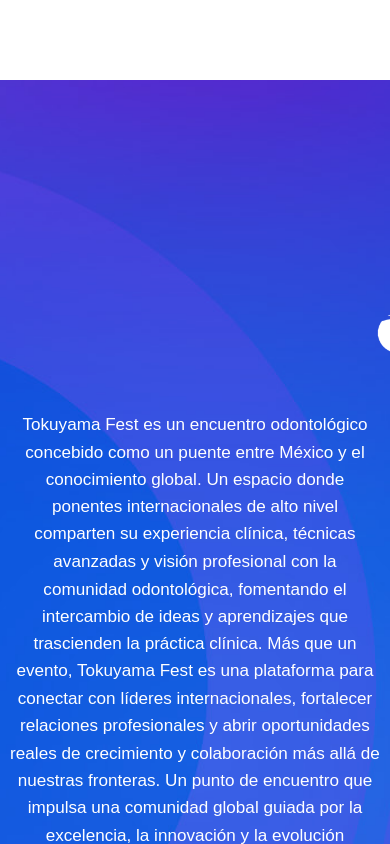
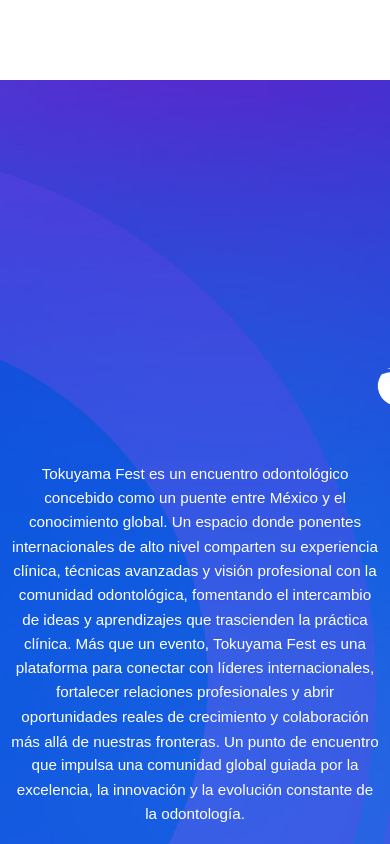
Before and after one commit to gaelbalsas18-byte/TokuyamaFest, a Next.js app: page / in a window 390 px wide. Shown: the top 844 px of the page. Built offline with nearby package versions, Linux system fonts and the light colour scheme.

Commit message:
texto hero

```diff
--- a/components/sections/Hero.tsx
+++ b/components/sections/Hero.tsx
@@ -39,7 +39,7 @@ export default function Hero() {
               ease: "easeInOut",
             },
           }}
-          className="relative w-[280px] md:w-[420px] lg:w-[520px] -ml-10 lg:-ml-24 left-100 top-20"
+          className="relative w-[280px] md:w-[480px] lg:w-[580px] -ml-10 lg:-ml-24 left-100 top-20"
         >
           <Image
             src="/Logos/Logot.png"
@@ -62,7 +62,7 @@ export default function Hero() {
               y: [0, -15, 0],
             }}
             transition={{ duration: 1.5 }}
-            className="mt-10 md:text-xl text-center text-white mx-auto text-lg leading-[1.6]"
+            className="mt-10 md:text-xl text-center text-white mx-auto text-base leading-[1.6]"
           >
             Tokuyama Fest es un encuentro odontológico concebido como un puente entre México y el conocimiento global. Un espacio donde ponentes internacionales de alto nivel comparten su experiencia clínica, técnicas avanzadas y visión profesional con la comunidad odontológica, fomentando el intercambio de ideas y
             aprendizajes que trascienden la práctica clínica.
--- a/components/sections/Ponentes.tsx
+++ b/components/sections/Ponentes.tsx
@@ -30,7 +30,7 @@ const ponentes = [
     imagenModal: "/Ponentes/Newton2.jpg",
     nombreImagen:"/Ponentes/NombreNewton.png",
     descripcion:
-      "El Dr. Newton Fahl, Jr., DDS, MS, es un referente global en odontología estética, reconocido por la creación de la Técnica de Estratificación Policromática (PCL) y por sus innovaciones en carillas e incrustaciones, que han transformado la práctica de las restauraciones directas e indirectas. Es egresado de la Universidad Estatal de Londrina, Brasil (1987), y obtuvo el título de Especialista en Odontología Operativa y el grado de Máster por la Universidad de Iowa, EE. UU. (1989). Cuenta con más de 30 años de trayectoria, durante los cuales ha formado a miles de odontólogos alrededor del mundo, fusionando el rigor científico con una sensibilidad artística única. Es miembro de la Academia Americana de Odontología Estética (AAED) y de la Fundación MCG-Hinman, y se desempeña como profesor adjunto de Odontología Operativa en la Universidad de Carolina del Norte (UNC). Ha sido reconocido con el Premio Presidencial al Mejor Profesor por la AAED en 2008 y con el Premio a la Excelencia en la Educación Dental Cosmética por la AACD en 2011. Es autor de numerosas publicaciones científicas sobre técnicas adhesivas, del libro “Carillas de Resina Compuesta: Técnica Directa-Indirecta” (2020), miembro del consejo editorial de diversas revistas internacionales, y co-creador junto a Tokuyama Dental de la resina ESTELITE OMEGA, consolidando su influencia en el desarrollo de materiales de alta estética.",
+      "El Dr. Newton Fahl, Jr., DDS, MS, es un referente global en odontología estética, reconocido por la creación de la Técnica de Estratificación Policromática (PCL) y por sus innovaciones en carillas e incrustaciones, que han transformado la práctica de las restauraciones directas e indirectas. Es egresado de la Universidad Estatal de Londrina, Brasil (1987), y obtuvo el título de Especialista en Odontología Operativa y el grado de Máster por la Universidad de Iowa, EE. UU. (1989). Cuenta con más de 30 años de trayectoria, durante los cuales ha formado a miles de odontólogos alrededor del mundo, fusionando el rigor científico con una sensibilidad artística única. Es miembro de la Academia Americana de Odontología Estética (AAED) y de la Fundación MCG-Hinman, y se desempeña como profesor adjunto de Odontología Operativa en la Universidad de Carolina del Norte (UNC). Ha sido reconocido con el Premio Presidencial al Mejor Profesor por la AAED en 2008 y con el Premio a la Excelencia en la Educación Dental Cosmética por la AACD en 2011. Es autor de numerosas publicaciones científicas sobre técnicas adhesivas, del libro “Carillas de Resina Compuesta: Técnica Directa-Indirecta” (2020).",
   },
 
   {
```
